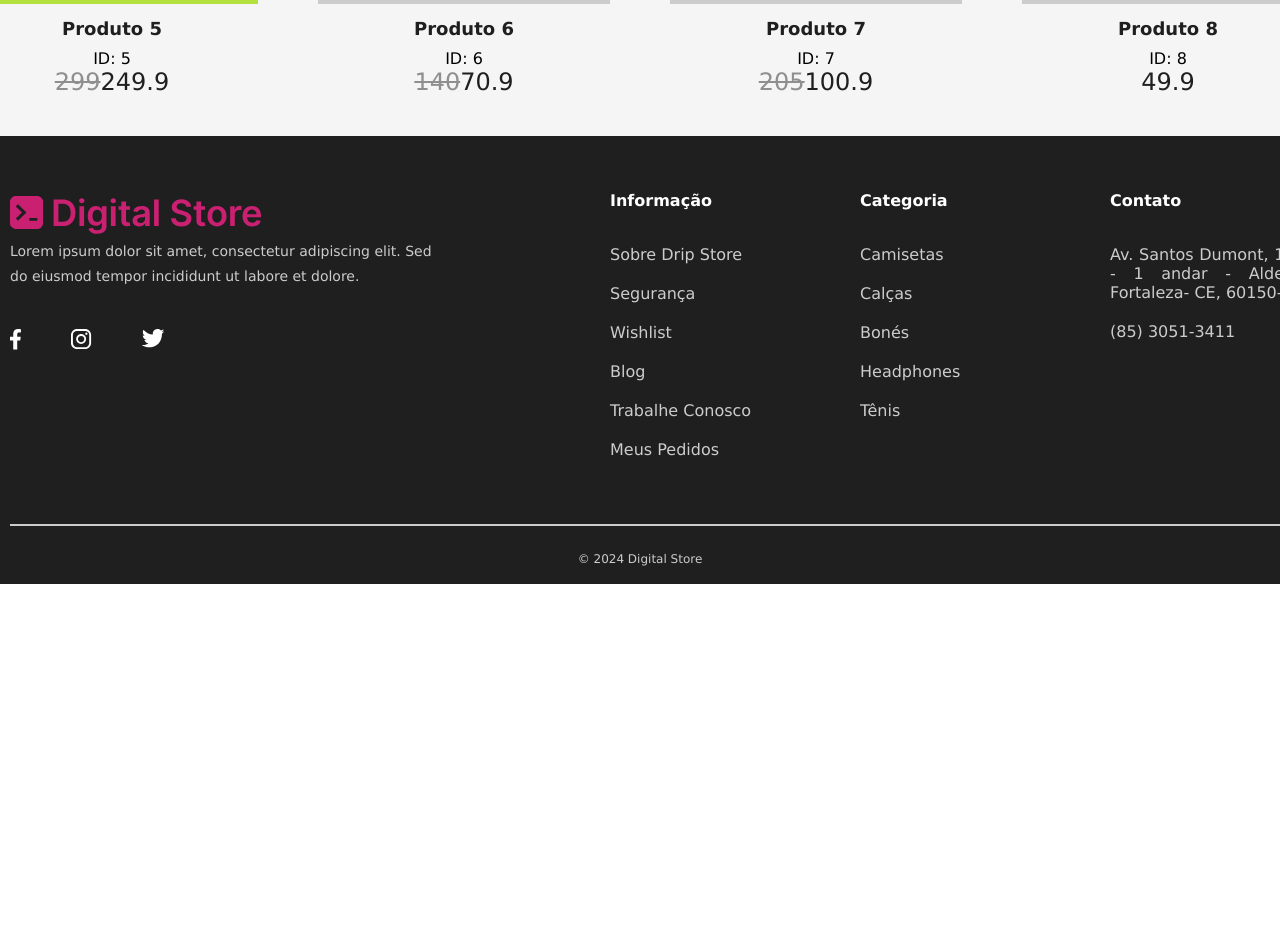
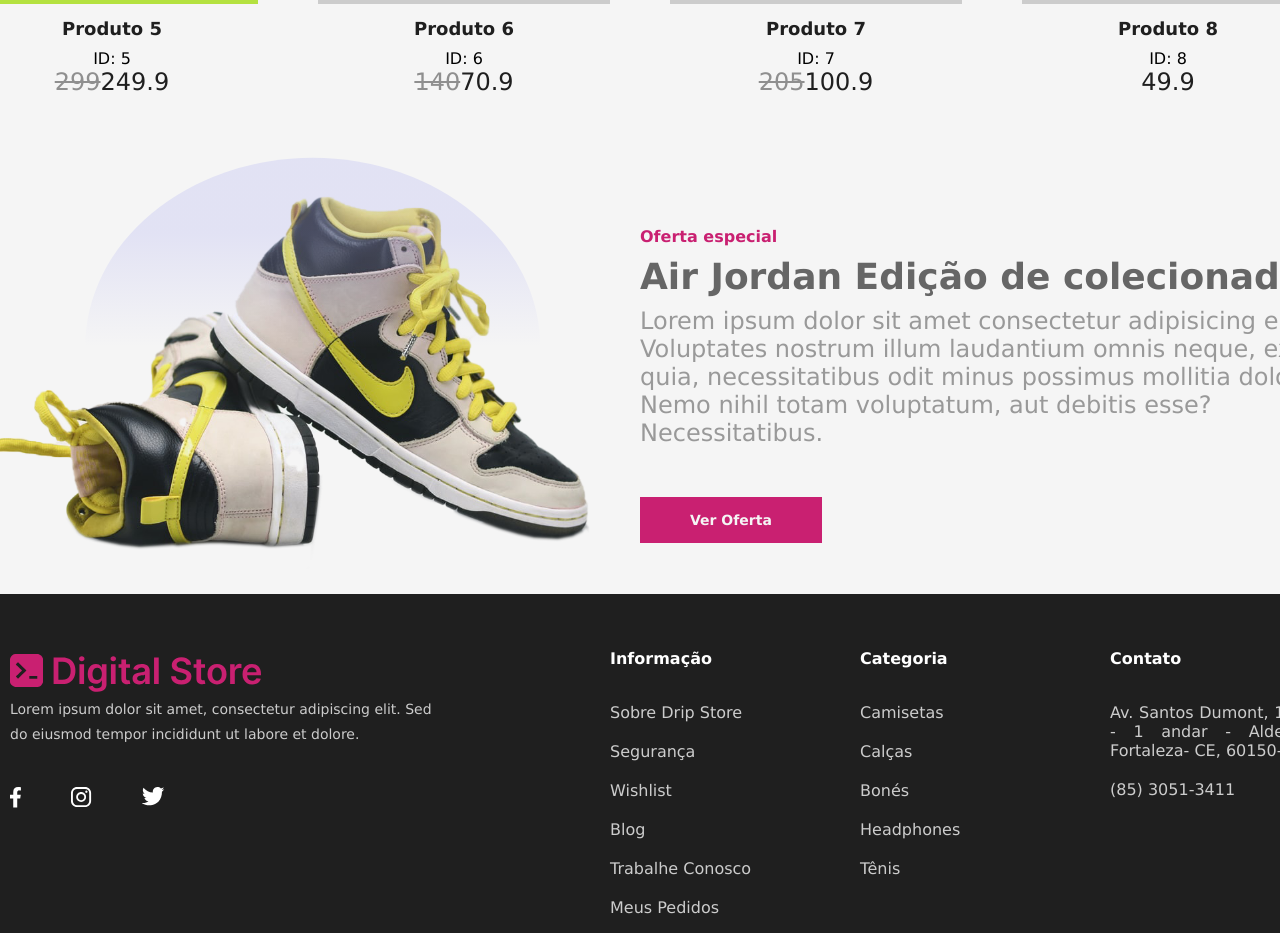
Before and after one commit to warleyroma/Projeto_FrontEnd_Geracao_Tech, a React (Vite) app: page / in a window 1280 px wide. Shown: the part 2360-3293 px from the top of the page. Before the commit the page ends 2944 px from the top, so only its background shows below. Built offline with nearby package versions, Linux system fonts and the light colour scheme.

Commit message:
Criando gradient por traz da imagem do tenis na seção da oferta especial

```diff
--- a/src/App.css
+++ b/src/App.css
@@ -637,3 +637,90 @@
   font-size: 14px;
   color: var(--dark-gray-2);
 }
+
+/* Estilizando seção oferta especial*/
+
+.section-oferta-especial {
+  display: flex;
+  flex-direction: row;
+  align-items: center;
+  padding: 20px;
+}
+
+.imagem-oferta-especial {
+  width: 50%;
+  padding: 0 50px 0 0;
+  position: relative;
+}
+
+.imagem-oferta-especial::before {
+  content: "";
+  position: absolute;
+  top: 0;
+  left: 0;
+  width: 65%;
+  height: 100%;
+  background-image: linear-gradient(to top, rgba(255, 255, 255, 0) 50%, var(--secondary) 80%);
+  border-radius: 100%;
+  transform: translateX(-45%) translateY(-50%);
+  left: 50%;
+  top: 40%;
+  opacity: 0.3;
+}
+
+
+.imagem-oferta-especial img {
+  width: 100%;
+  height: 100%;
+  object-fit: cover;
+  border-radius: 10px;
+}
+
+.texto-oferta-especial {
+  width: 50%;
+}
+
+.texto-oferta-especial div {
+  margin-bottom: 10px;
+}
+
+.texto-oferta-especial div:first-child {
+  font-size: 16px;
+  font-weight: bold;
+  color: var(--primary);
+}
+
+.texto-oferta-especial div:nth-child(2) {
+  font-size: 36px;
+  font-weight: bold;
+  color: #666;
+}
+
+.texto-oferta-especial div:nth-child(3) {
+  font-size: 24px;
+  color: #999;
+}
+
+.button-ver-oferta {
+
+  bottom: 0;
+  left: 0;
+  background-color: var(--primary);
+  color: var(--light-gray-3);
+  border: none;
+  padding: 15px 50px;
+  margin: 40px 0 0 0;
+  font-size: 14px;
+  font-weight: bold;
+  cursor: pointer;
+  transition: 0.5s ease-out;
+
+}
+
+
+.button-ver-oferta:hover {
+  background-color: var(--tertiary);
+  color: var(--light-gray-3);
+  transition: 500ms;
+
+}
--- a/src/pages/HomePage.jsx
+++ b/src/pages/HomePage.jsx
@@ -3,6 +3,7 @@
 import Gallery from '../components/Gallery';
 import Section from '../components/Section';
 import ProductListing from '../components/ProductListing';
+import ofertaEspecialImage from '../assets/oferta-especial.png';
 import '../App.css';
 
 const images = [
@@ -78,6 +79,10 @@
   }
 ];
 
+const ofertaEspecial = [
+  { src: '../assets/oferta-especial.png' },
+];
+
 const HomePage = () => {
   return (
     <div>
@@ -130,6 +135,21 @@
       <Section title="Produtos em Alta" titleAlign="left">
         <ProductListing products={trendingProducts} />
       </Section>
+
+      <Section>
+        <div className='section-oferta-especial'>
+          <div className='imagem-oferta-especial'>
+            <img src={ofertaEspecialImage}  alt="oferta" />
+          </div>
+          <div className='texto-oferta-especial'>
+          <div>Oferta especial</div>
+          <div>Air Jordan Edição de colecionador</div>
+          <div>Lorem ipsum dolor sit amet consectetur adipisicing elit. Voluptates nostrum illum laudantium omnis neque, ex, quia, necessitatibus odit minus possimus mollitia dolor. Nemo nihil totam voluptatum, aut debitis esse? Necessitatibus.</div>
+          <button className='button-ver-oferta'>Ver Oferta</button>
+          </div>
+        </div>
+
+      </Section>
     </div>
   );
 };
```
Also changed, not shown: src/assets/oferta-especial.png (added).
